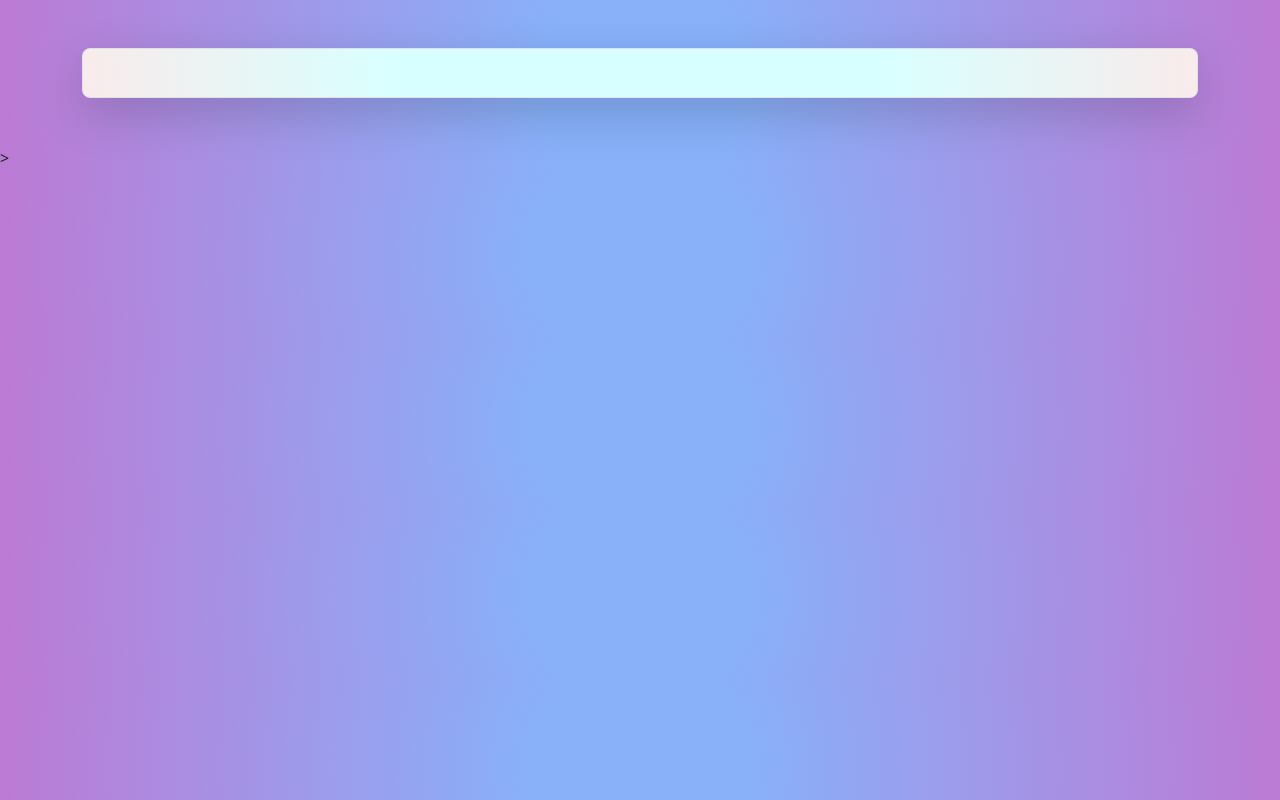
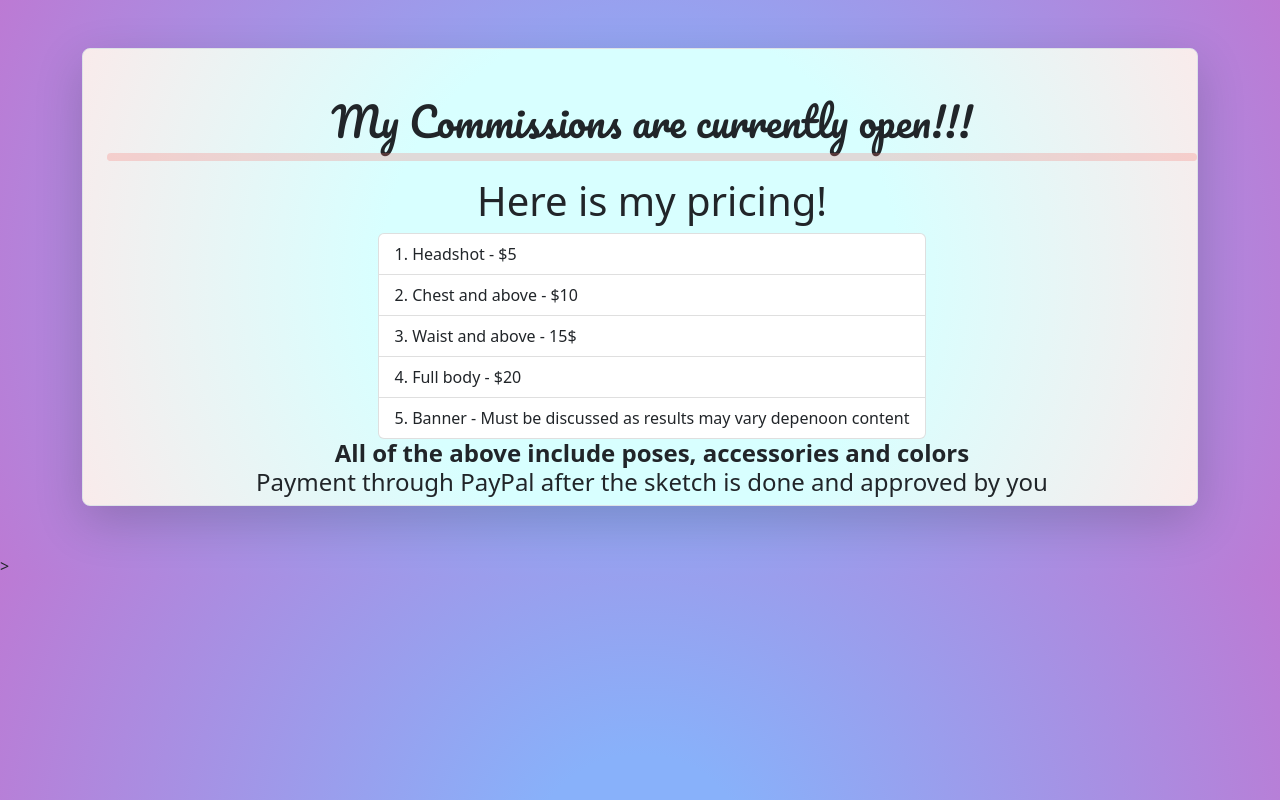
Before and after one commit to FissionFeline/nimmo, a plain HTML site: page comms.html in a window 1280 px wide. Drawn offline with nearby package versions, Linux system fonts and the light colour scheme.

Commit message:
Update comms.html

```diff
--- a/comms.html
+++ b/comms.html
@@ -64,7 +64,20 @@ background: radial-gradient(circle, rgba(136,177,250,1) 16%, rgba(188,122,212,1)
     <div class="container col-xxl-8 px-4 py-5" id="fade">
         <div class="row p-4 pb-0 pe-lg-0 pt-lg-5 align-items-center rounded-3 border shadow-lg" style="   background: rgb(216,255,255);
         background: radial-gradient(circle, rgba(216,255,255,1) 43%, rgba(249,235,235,1) 100%);  ">
-
+            <h1 class="text-sm-center font-weight-bold" style="font-family: 'Pacifico', cursive;">My Commissions are currently open!!!</h1>
+            <br>
+            <hr class="rounded-seperator">
+            <h1 class="text-sm-center font-weight-bold">Here is my pricing!</h1>
+            <div class="d-flex">
+                <ol class="list-group list-group-light list-group-numbered text-sm-cente list-inline mx-auto justify-content-cente">
+                    <li class="list-group-item text-sm-cente">Headshot - $5</li>
+                    <li class="list-group-item">Chest and above - $10</li>
+                    <li class="list-group-item">Waist and above - 15$</li>
+                    <li class="list-group-item">Full body - $20</li>
+                    <li class="list-group-item">Banner - Must be discussed as results may vary depenoon content</li>
+                </ol>
+            </div>
+            <h4 class="text-sm-center font-weight-bold"><b>All of the above include poses, accessories and colors</b> <br>Payment through PayPal after the sketch is done and approved by you</h4>
         </div>
     </div>>
 </body>
```
